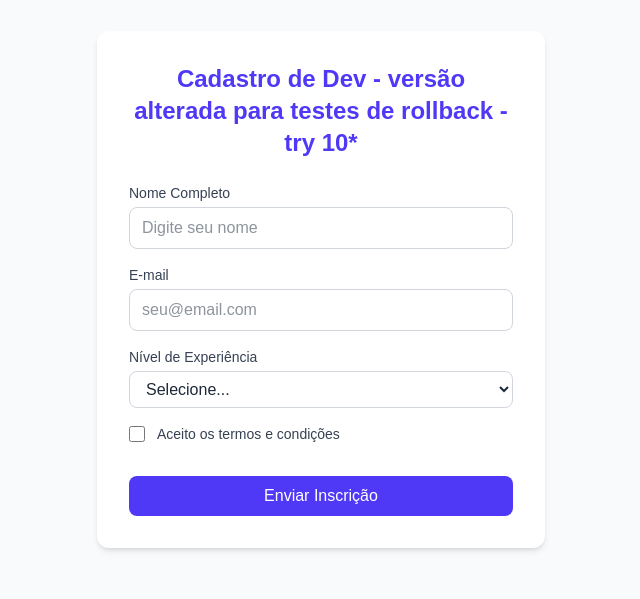
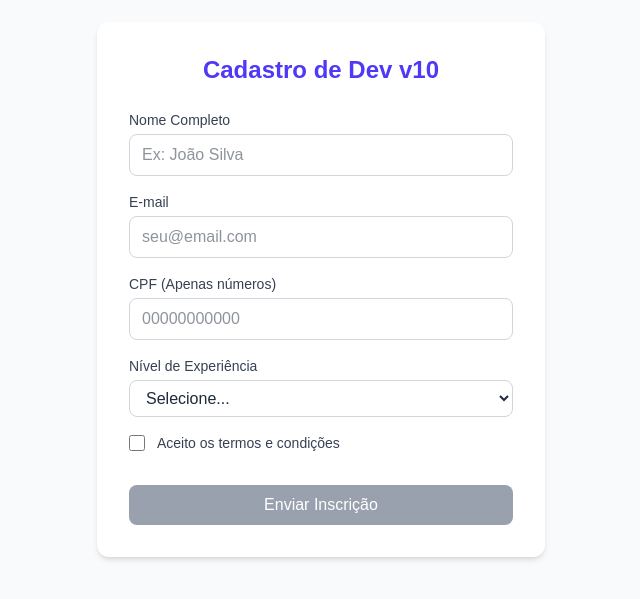
Before and after one commit to logicinfocursos/github-actions, a Next.js app: page / in a window 1280 px wide. Shown: the part 111-710 px from the top of the page, without its empty margins (319-959 px from the left). Built offline with nearby package versions, Linux system fonts and the light colour scheme.

Commit message:
inserida validações no formulário e aprimoramento dos testes com screenshots para evidenciar

```diff
--- a/app/page.js
+++ b/app/page.js
@@ -1,16 +1,50 @@
 "use client";
 
 import { useState } from "react";
+
+// Função matemática para validação real de CPF
+const validarCPF = (cpf) => {
+  const limpo = cpf.replace(/[^\d]+/g, "");
+  if (limpo.length !== 11 || !!limpo.match(/(\d)\1{10}/)) return false;
+
+  let soma = 0;
+  let resto;
+
+  for (let i = 1; i <= 9; i++) soma += parseInt(limpo.substring(i - 1, i)) * (11 - i);
+  resto = (soma * 10) % 11;
+  if (resto === 10 || resto === 11) resto = 0;
+  if (resto !== parseInt(limpo.substring(9, 10))) return false;
+
+  soma = 0;
+  for (let i = 1; i <= 10; i++) soma += parseInt(limpo.substring(i - 1, i)) * (12 - i);
+  resto = (soma * 10) % 11;
+  if (resto === 10 || resto === 11) resto = 0;
+  if (resto !== parseInt(limpo.substring(10, 11))) return false;
+
+  return true;
+};
+
+// Validação de Nome e Sobrenome (mínimo 3 caracteres cada)
+const validarNome = (nome) => {
+  const partes = nome.trim().split(/\s+/);
+  if (partes.length < 2) return false;
+  return partes.every(parte => parte.length >= 3);
+};
+
+// Validação básica de formato de Email
+const validarEmail = (email) => {
+  return /^[^\s@]+@[^\s@]+\.[^\s@]+$/.test(email);
+};
 
 export default function Home() {
   const [formData, setFormData] = useState({
     nome: "",
     email: "",
+    cpf: "",
     nivel: "",
     termos: false,
   });
   const [enviado, setEnviado] = useState(false);
-  const [erro, setErro] = useState("");
 
   const handleChange = (e) => {
     const { name, value, type, checked } = e.target;
@@ -20,104 +54,76 @@ export default function Home() {
     }));
   };
 
+  // Mensagens de erro dinâmicas (só aparecem se o usuário digitou algo)
+  const erros = {
+    nome: formData.nome && !validarNome(formData.nome) ? "Informe nome e sobrenome (mínimo 3 letras cada)." : "",
+    email: formData.email && !validarEmail(formData.email) ? "Informe um e-mail válido." : "",
+    cpf: formData.cpf && !validarCPF(formData.cpf) ? "Informe um CPF válido com 11 dígitos." : "",
+  };
+
+  // O formulário só é válido se passar em todas as funções e regras
+  const isFormValid =
+    validarNome(formData.nome) &&
+    validarEmail(formData.email) &&
+    validarCPF(formData.cpf) &&
+    formData.nivel &&
+    formData.termos;
+
   const handleSubmit = (e) => {
     e.preventDefault();
-
-    // Validação simples para testar caminhos de erro no Playwright
-    if (!formData.nome || !formData.email || !formData.nivel || !formData.termos) {
-      setErro("Por favor, preencha todos os campos e aceite os termos.");
-      setEnviado(false);
-      return;
+    if (isFormValid) {
+      setEnviado(true);
     }
-
-    setErro("");
-    setEnviado(true);
   };
 
   const handleReset = () => {
-    setFormData({ nome: "", email: "", nivel: "", termos: false });
+    setFormData({ nome: "", email: "", cpf: "", nivel: "", termos: false });
     setEnviado(false);
-    setErro("");
   };
 
   return (
     <main className="min-h-screen bg-gray-50 flex flex-col items-center justify-center p-4 text-gray-800">
       <div className="bg-white p-8 rounded-xl shadow-md w-full max-w-md">
         <h1 className="text-2xl font-bold mb-6 text-center text-indigo-600">
-          Cadastro de Dev - versão alterada para testes de rollback - try 10*
+          Cadastro de Dev v10
         </h1>
 
-        {/* Mensagem de Erro */}
-        {erro && (
-          <div id="error-message" className="mb-4 p-3 bg-red-100 text-red-700 rounded-lg text-sm font-medium">
-            {erro}
-          </div>
-        )}
-
-        {/* Mensagem de Sucesso */}
         {enviado ? (
           <div className="text-center py-4" id="success-section">
             <div id="success-message" className="mb-4 p-4 bg-green-100 text-green-700 rounded-lg font-semibold">
               ¡Inscrição realizada com sucesso! 🎉
             </div>
-            <p className="text-sm text-gray-600 mb-4">
-              Obrigado, <span className="font-bold">{formData.nome}</span>.
-            </p>
-            <button
-              onClick={handleReset}
-              id="btn-reset"
-              className="px-4 py-2 bg-gray-200 hover:bg-gray-300 rounded-lg text-sm font-medium transition"
-            >
+            <button onClick={handleReset} id="btn-reset" className="px-4 py-2 bg-gray-200 hover:bg-gray-300 rounded-lg text-sm font-medium transition">
               Voltar/Resetar
             </button>
           </div>
         ) : (
-          /* Formulário */
           <form onSubmit={handleSubmit} className="space-y-4">
-            {/* Input de Texto */}
+            {/* Campo Nome */}
             <div>
-              <label htmlFor="nome" className="block text-sm font-medium text-gray-700 mb-1">
-                Nome Completo
-              </label>
-              <input
-                type="text"
-                id="nome"
-                name="nome"
-                value={formData.nome}
-                onChange={handleChange}
-                placeholder="Digite seu nome"
-                className="w-full px-3 py-2 border border-gray-300 rounded-lg focus:outline-none focus:ring-2 focus:ring-indigo-500"
-              />
+              <label htmlFor="nome" className="block text-sm font-medium text-gray-700 mb-1">Nome Completo</label>
+              <input type="text" id="nome" name="nome" value={formData.nome} onChange={handleChange} placeholder="Ex: João Silva" className="w-full px-3 py-2 border border-gray-300 rounded-lg focus:outline-none focus:ring-2 focus:ring-indigo-500" />
+              {erros.nome && <p id="error-nome" className="text-red-500 text-xs mt-1 font-medium">{erros.nome}</p>}
             </div>
 
-            {/* Input de Email */}
+            {/* Campo Email */}
             <div>
-              <label htmlFor="email" className="block text-sm font-medium text-gray-700 mb-1">
-                E-mail
-              </label>
-              <input
-                type="email"
-                id="email"
-                name="email"
-                value={formData.email}
-                onChange={handleChange}
-                placeholder="seu@email.com"
-                className="w-full px-3 py-2 border border-gray-300 rounded-lg focus:outline-none focus:ring-2 focus:ring-indigo-500"
-              />
+              <label htmlFor="email" className="block text-sm font-medium text-gray-700 mb-1">E-mail</label>
+              <input type="email" id="email" name="email" value={formData.email} onChange={handleChange} placeholder="seu@email.com" className="w-full px-3 py-2 border border-gray-300 rounded-lg focus:outline-none focus:ring-2 focus:ring-indigo-500" />
+              {erros.email && <p id="error-email" className="text-red-500 text-xs mt-1 font-medium">{erros.email}</p>}
             </div>
 
-            {/* Select (Dropdown) */}
+            {/* Campo CPF */}
             <div>
-              <label htmlFor="nivel" className="block text-sm font-medium text-gray-700 mb-1">
-                Nível de Experiência
-              </label>
-              <select
-                id="nivel"
-                name="nivel"
-                value={formData.nivel}
-                onChange={handleChange}
-                className="w-full px-3 py-2 border border-gray-300 rounded-lg bg-white focus:outline-none focus:ring-2 focus:ring-indigo-500"
-              >
+              <label htmlFor="cpf" className="block text-sm font-medium text-gray-700 mb-1">CPF (Apenas números)</label>
+              <input type="text" id="cpf" name="cpf" value={formData.cpf} onChange={handleChange} placeholder="00000000000" maxLength={11} className="w-full px-3 py-2 border border-gray-300 rounded-lg focus:outline-none focus:ring-2 focus:ring-indigo-500" />
+              {erros.cpf && <p id="error-cpf" className="text-red-500 text-xs mt-1 font-medium">{erros.cpf}</p>}
+            </div>
+
+            {/* Campo Nível */}
+            <div>
+              <label htmlFor="nivel" className="block text-sm font-medium text-gray-700 mb-1">Nível de Experiência</label>
+              <select id="nivel" name="nivel" value={formData.nivel} onChange={handleChange} className="w-full px-3 py-2 border border-gray-300 rounded-lg bg-white focus:outline-none focus:ring-2 focus:ring-indigo-500">
                 <option value="">Selecione...</option>
                 <option value="junior">Junior</option>
                 <option value="pleno">Pleno</option>
@@ -125,30 +131,20 @@ export default function Home() {
               </select>
             </div>
 
-            {/* Checkbox */}
+            {/* Checkbox Termos */}
             <div className="flex items-start mt-2">
-              <div className="flex items-center h-5">
-                <input
-                  id="termos"
-                  name="termos"
-                  type="checkbox"
-                  checked={formData.termos}
-                  onChange={handleChange}
-                  className="h-4 w-4 text-indigo-600 border-gray-300 rounded focus:ring-indigo-500"
-                />
-              </div>
-              <div className="ml-3 text-sm">
-                <label htmlFor="termos" className="font-medium text-gray-700">
-                  Aceito os termos e condições
-                </label>
-              </div>
+              <input id="termos" name="termos" type="checkbox" checked={formData.termos} onChange={handleChange} className="h-4 w-4 text-indigo-600 border-gray-300 rounded focus:ring-indigo-500 mt-0.5" />
+              <label htmlFor="termos" className="ml-3 text-sm font-medium text-gray-700">Aceito os termos e condições</label>
             </div>
 
-            {/* Botão de Submit */}
+            {/* Botão de Enviar condicional */}
             <button
               type="submit"
               id="btn-enviar"
-              className="w-full mt-4 bg-indigo-600 hover:bg-indigo-700 text-white font-medium py-2 px-4 rounded-lg transition"
+              disabled={!isFormValid}
+              className={`w-full mt-4 text-white font-medium py-2 px-4 rounded-lg transition ${
+                isFormValid ? "bg-indigo-600 hover:bg-indigo-700 cursor-pointer" : "bg-gray-400 cursor-not-allowed"
+              }`}
             >
               Enviar Inscrição
             </button>
```
Also changed, not shown: 1 other file (tests, documents, lock files or other folders).
